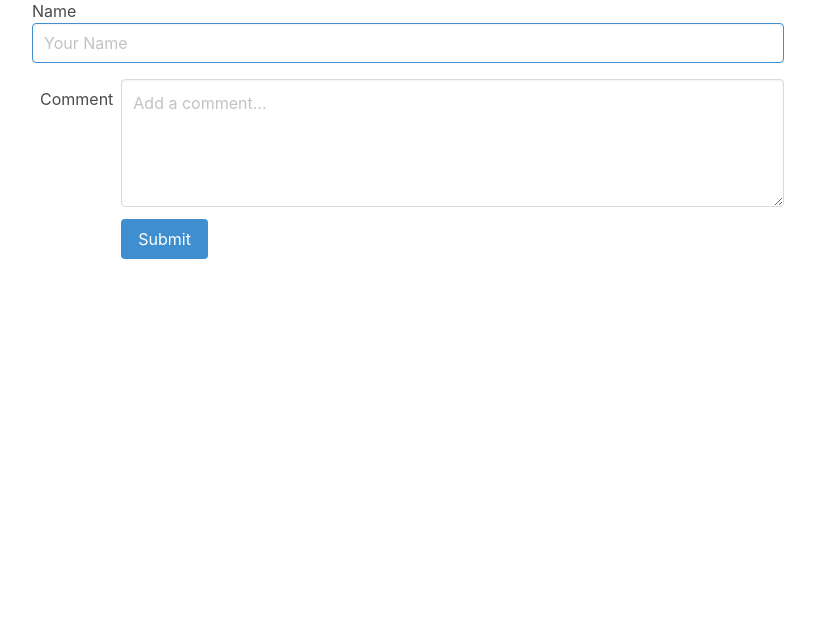
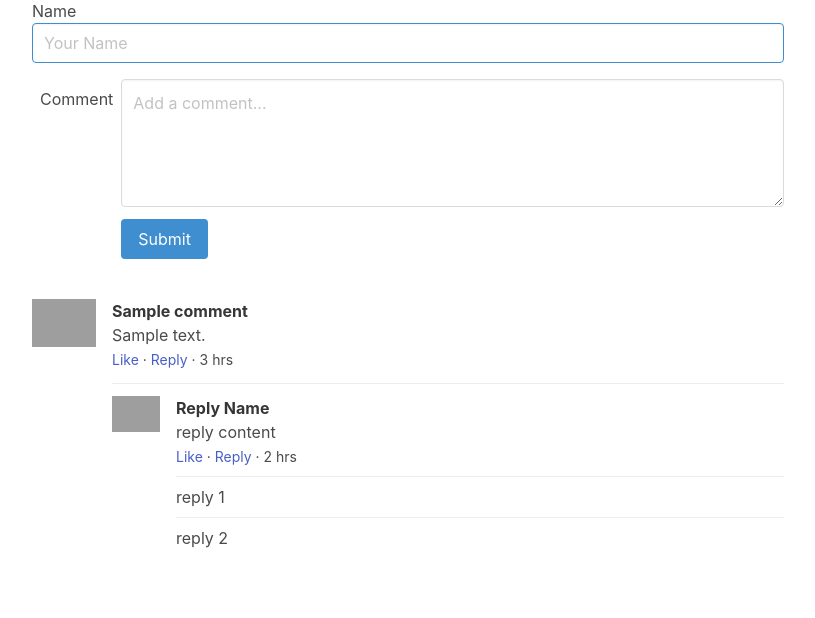
Before and after one commit to rcoffie/blogApp, a Django app: page /1/ in a window 1280 px wide. Shown: the part 781-1399 px from the top of the page, without its empty margins (52-867 px from the left). Before the commit the page ends 1040 px from the top, so only its background shows below. Run offline with Django 3.2, Linux system fonts and the light colour scheme; tables that the repository leaves empty hold one stand-in row (values such as "Sample post"); grey boxes marked "Sample" are stand-in pictures; grey boxes are pictures that could not be loaded.

Commit message:
comment page

```diff
--- a/templates/blog/detail.html
+++ b/templates/blog/detail.html
@@ -133,6 +133,80 @@
 
     </form>
 
+<br>
+{% if comments %}
+{% for comment in comments  %}
+    <article class="media">
+      <figure class="media-left">
+        <p class="image is-64x64">
+          <img src="https://bulma.io/images/placeholders/128x128.png">
+        </p>
+      </figure>
+      <div class="media-content">
+
+        <div class="content">
+          <p>
+            <strong>{{ comment.name}}</strong>
+            <br>
+            {{ comment.content }}
+            <br>
+            <small><a>Like</a> · <a>Reply</a> · 3 hrs</small>
+          </p>
+        </div>
+
+        <article class="media">
+          <figure class="media-left">
+            <p class="image is-48x48">
+              <img src="https://bulma.io/images/placeholders/96x96.png">
+            </p>
+          </figure>
+          <div class="media-content">
+            <div class="content">
+              <p>
+                <strong> Reply Name </strong>
+                <br>
+                 reply content
+                <br>
+                <small><a>Like</a> · <a>Reply</a> · 2 hrs</small>
+              </p>
+            </div>
+
+            <article class="media">
+             reply 1
+            </article>
+
+            <article class="media">
+              reply 2
+            </article>
+          </div>
+        </article>
+      {% if replies %}
+      {% for reply in replies %}
+        <article class="media">
+          <figure class="media-left">
+            <p class="image is-48x48">
+              <img src="https://bulma.io/images/placeholders/96x96.png">
+            </p>
+          </figure>
+          <div class="media-content">
+            <div class="content">
+              <p>
+                <strong> 2ND Reply Name </strong>
+                <br>
+                 2nd Reply content
+                <br>
+                <small><a>Like</a> · <a>Reply</a> · 2 hrs</small>
+              </p>
+            </div>
+          </div>
+        </article>
+        {% endfor %}
+        {% endif %}
+      </div>
+    </article>
+    {% endfor %}
+    {% endif %}
+
     </div>
   </div>
 </div>
```
